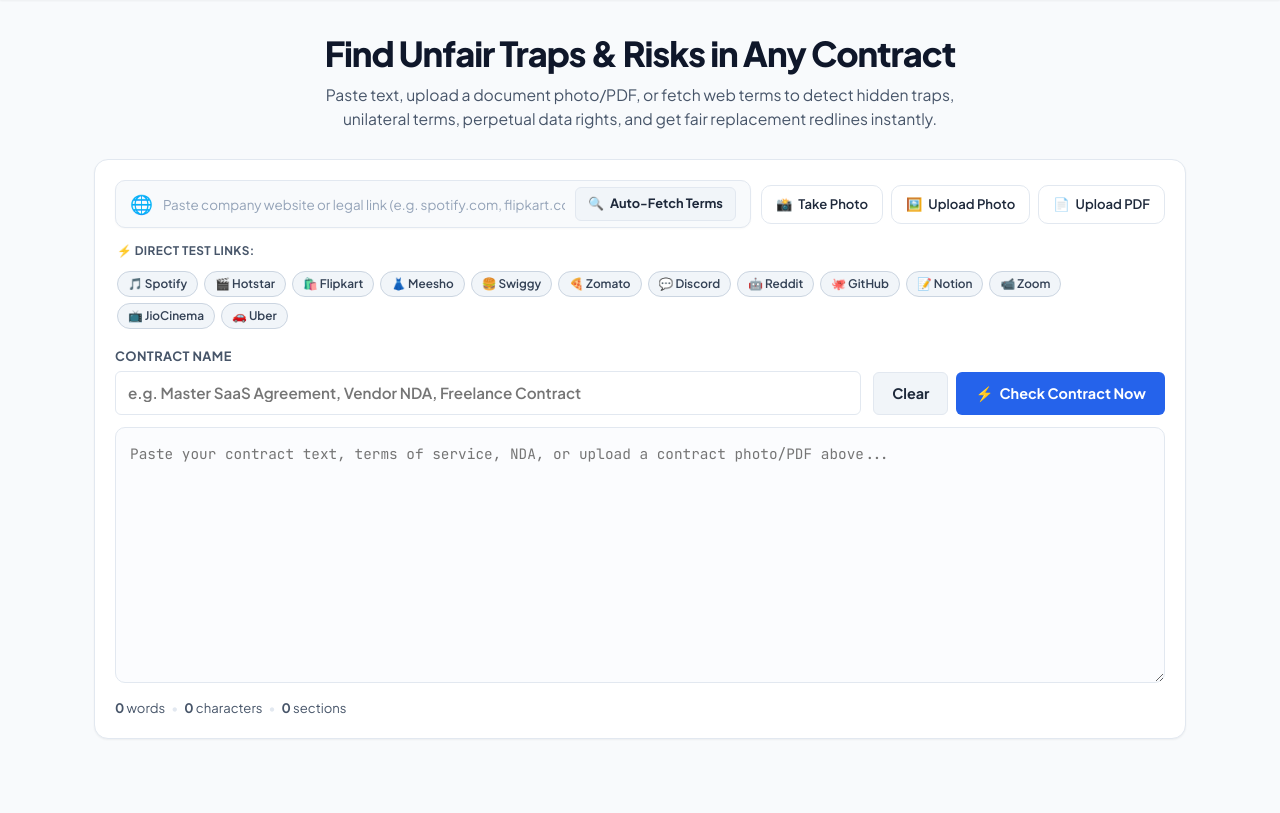
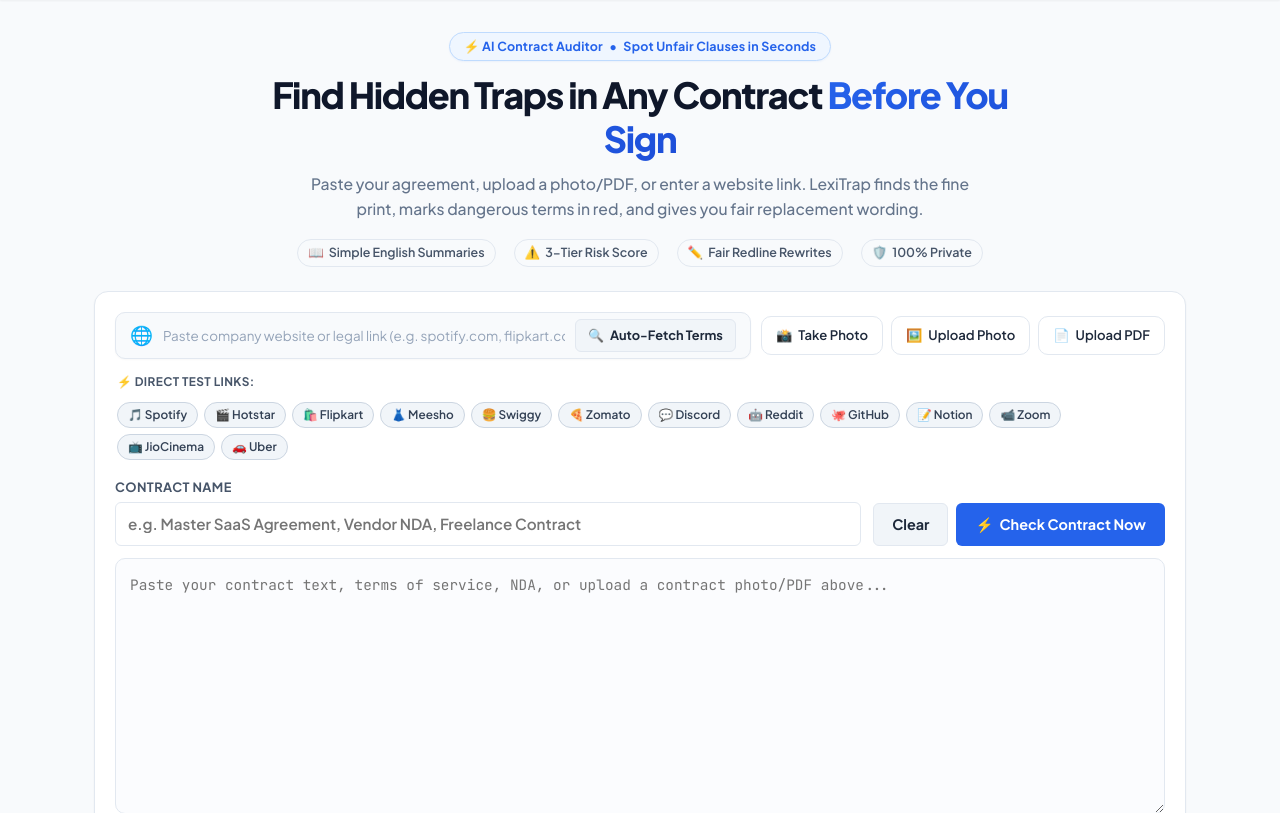
Before and after one commit to Abhijeet0848/LexiTrap, a Flask app: page / in a window 1280 px wide. Shown: the part 63-876 px from the top of the page. Run offline with Flask 3, Linux system fonts and the light colour scheme; some libraries are stand-ins or nearby versions.

Commit message:
feat: enhance hero UI with simple English copy, gradient accents, and feature highlights

```diff
--- a/static/css/styles.css
+++ b/static/css/styles.css
@@ -177,40 +177,82 @@
    ========================================================================== */
 .hero-section {
     text-align: center;
-    margin-bottom: clamp(20px, 3.5vw, 28px);
+    margin-bottom: clamp(18px, 3vw, 24px);
+    display: flex;
+    flex-direction: column;
+    align-items: center;
 }
 
 .hero-chip {
     display: inline-flex;
     align-items: center;
     gap: 6px;
-    background-color: var(--primary-subtle);
+    background-color: #eff6ff;
     color: var(--primary);
-    border: 1px solid var(--primary-border);
-    font-size: clamp(0.75rem, 1.8vw, 0.82rem);
+    border: 1px solid #bfdbfe;
+    font-size: 0.78rem;
     font-weight: 700;
-    padding: 4px 12px;
-    border-radius: 20px;
+    padding: 4px 14px;
+    border-radius: 9999px;
+    margin-bottom: 12px;
+    box-shadow: 0 1px 2px rgba(37, 99, 235, 0.06);
+    letter-spacing: 0.2px;
+}
+
+.hero-title {
+    font-size: clamp(1.5rem, 4vw, 2.25rem);
+    font-weight: 800;
+    color: #0f172a;
+    letter-spacing: -0.035em;
+    line-height: 1.22;
     margin-bottom: 10px;
-}
-
-.hero-title {
-    font-size: clamp(1.45rem, 4.5vw, 2.15rem);
-    font-weight: 800;
-    color: var(--text-heading);
-    letter-spacing: -0.03em;
-    line-height: 1.25;
-    margin-bottom: 8px;
-    padding: 0 4px;
+    padding: 0 6px;
+    max-width: 820px;
+}
+
+.hero-title-highlight {
+    background: linear-gradient(135deg, #2563eb 0%, #1d4ed8 100%);
+    -webkit-background-clip: text;
+    -webkit-text-fill-color: transparent;
 }
 
 .hero-subtitle {
-    font-size: clamp(0.86rem, 2vw, 0.98rem);
-    color: var(--text-muted);
+    font-size: clamp(0.88rem, 1.8vw, 0.98rem);
+    color: #64748b;
     max-width: 680px;
-    margin: 0 auto;
-    line-height: 1.55;
-    padding: 0 4px;
+    margin: 0 auto 14px auto;
+    line-height: 1.6;
+    padding: 0 6px;
+    font-weight: 450;
+}
+
+.hero-highlights {
+    display: flex;
+    align-items: center;
+    justify-content: center;
+    gap: clamp(8px, 2vw, 18px);
+    flex-wrap: wrap;
+    margin-top: 4px;
+}
+
+.hero-highlight-item {
+    display: inline-flex;
+    align-items: center;
+    gap: 5px;
+    font-size: 0.78rem;
+    font-weight: 600;
+    color: #475569;
+    background: #f8fafc;
+    border: 1px solid #e2e8f0;
+    padding: 3px 10px;
+    border-radius: 9999px;
+    transition: all 0.15s ease;
+}
+
+.hero-highlight-item:hover {
+    background: #f1f5f9;
+    border-color: #cbd5e1;
+    color: #1e293b;
 }
 
 /* ==========================================================================
--- a/templates/index.html
+++ b/templates/index.html
@@ -33,10 +33,19 @@
     <main class="container">
         <!-- Hero Section -->
         <section class="hero-section">
-            <h1 class="hero-title">Find Unfair Traps & Risks in Any Contract</h1>
+            <div class="hero-chip">
+                <span>⚡ AI Contract Auditor</span> • <span>Spot Unfair Clauses in Seconds</span>
+            </div>
+            <h1 class="hero-title">Find Hidden Traps in Any Contract <span class="hero-title-highlight">Before You Sign</span></h1>
             <p class="hero-subtitle">
-                Paste text, upload a document photo/PDF, or fetch web terms to detect hidden traps, unilateral terms, perpetual data rights, and get fair replacement redlines instantly.
+                Paste your agreement, upload a photo/PDF, or enter a website link. LexiTrap finds the fine print, marks dangerous terms in red, and gives you fair replacement wording.
             </p>
+            <div class="hero-highlights">
+                <span class="hero-highlight-item"><span>📖</span> Simple English Summaries</span>
+                <span class="hero-highlight-item"><span>⚠️</span> 3-Tier Risk Score</span>
+                <span class="hero-highlight-item"><span>✏️</span> Fair Redline Rewrites</span>
+                <span class="hero-highlight-item"><span>🛡️</span> 100% Private</span>
+            </div>
         </section>
 
 
```
